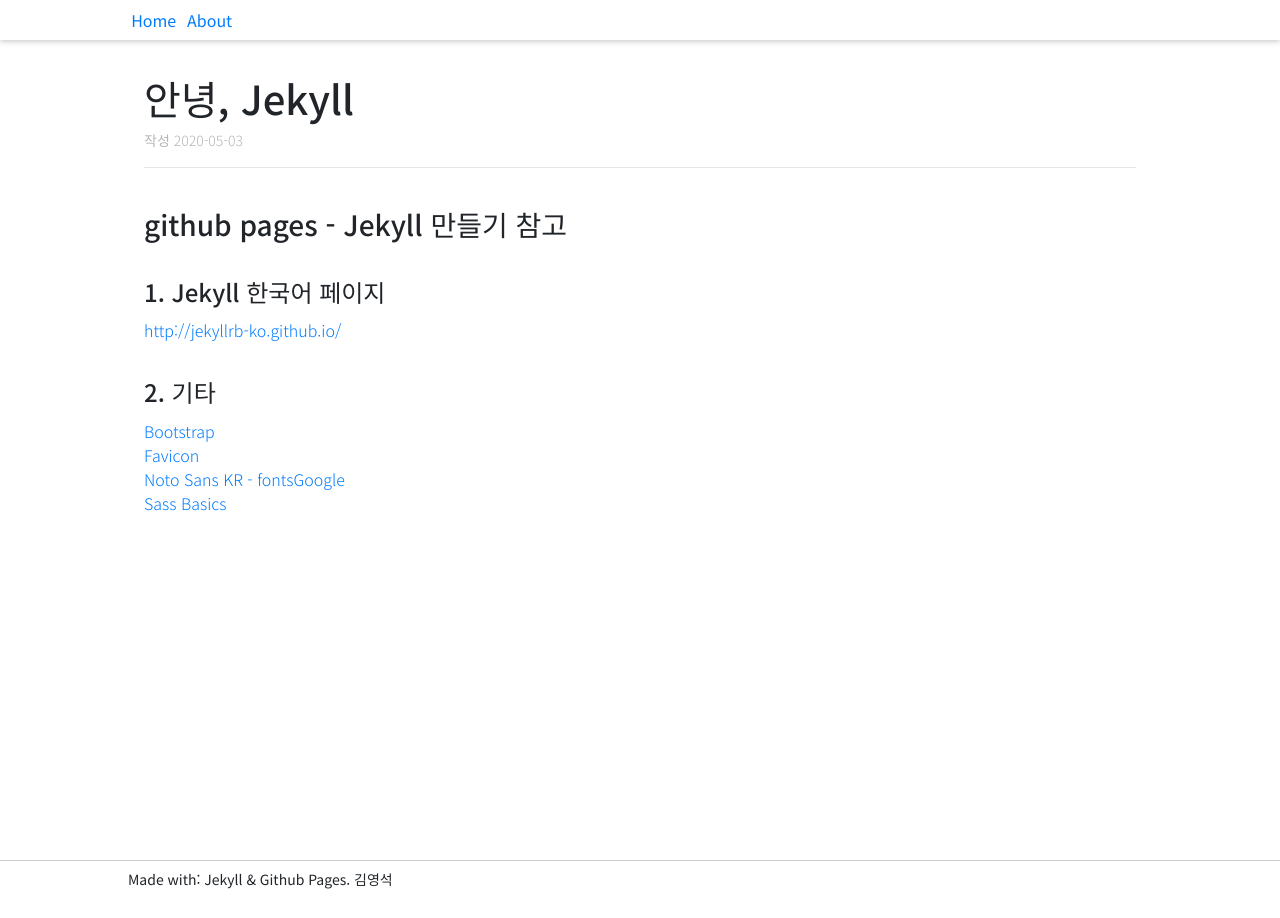
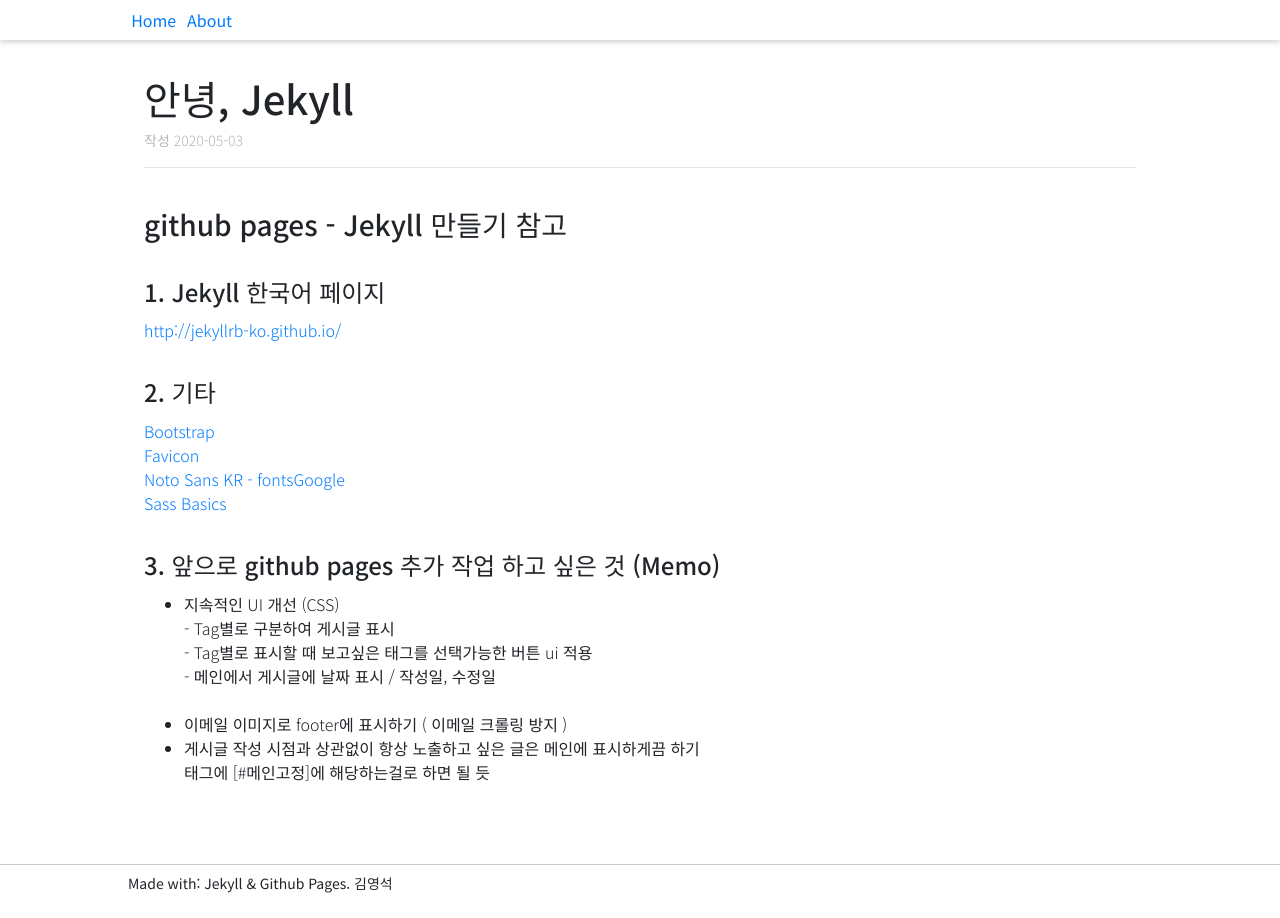
Before and after one commit to waonta/wati2.github.io, a Jekyll site: the page built from _posts/2020-05-03-HelloWorld!.md, in a window 1280 px wide. Built offline with Jekyll 4.4.1, drawn with Linux system fonts in a browser that asks for light colours; some web fonts are replaced.

Commit message:
추가 작업 목록 추가

```diff
--- a/_posts/2020-05-03-HelloWorld!.md
+++ b/_posts/2020-05-03-HelloWorld!.md
@@ -13,3 +15,13 @@ title: 안녕, Jekyll
 [Favicon](https://favicon.io/)
 [Noto Sans KR - fontsGoogle](https://fonts.google.com/)
 [Sass Basics](https://sass-lang.com/guide)
+
+#### 3. 앞으로 github pages 추가 작업 하고 싶은 것 (Memo)
++ 지속적인 UI 개선 (CSS)
+<br>- Tag별로 구분하여 게시글 표시
+<br>- Tag별로 표시할 때 보고싶은 태그를 선택가능한 버튼 ui 적용
+<br>- 메인에서 게시글에 날짜 표시 / 작성일, 수정일
+<br>
++ 이메일 이미지로 footer에 표시하기 ( 이메일 크롤링 방지 )
++ 게시글 작성 시점과 상관없이 항상 노출하고 싶은 글은 메인에 표시하게끔 하기
+<br>태그에 [#메인고정]에 해당하는걸로 하면 될 듯
```
Also changed, not shown: other parts of _posts/2020-05-03-HelloWorld!.md (+2 -0 lines).
